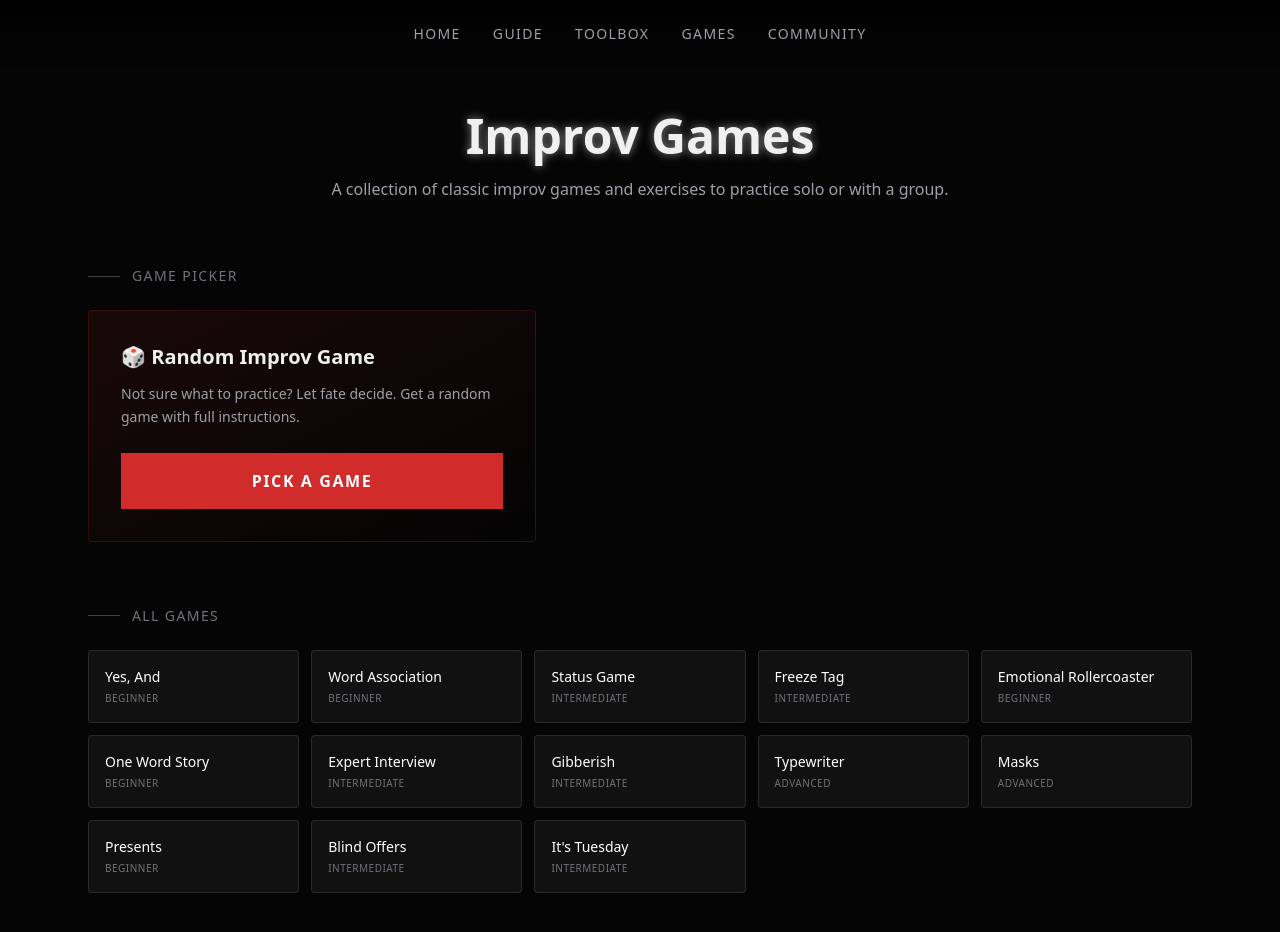
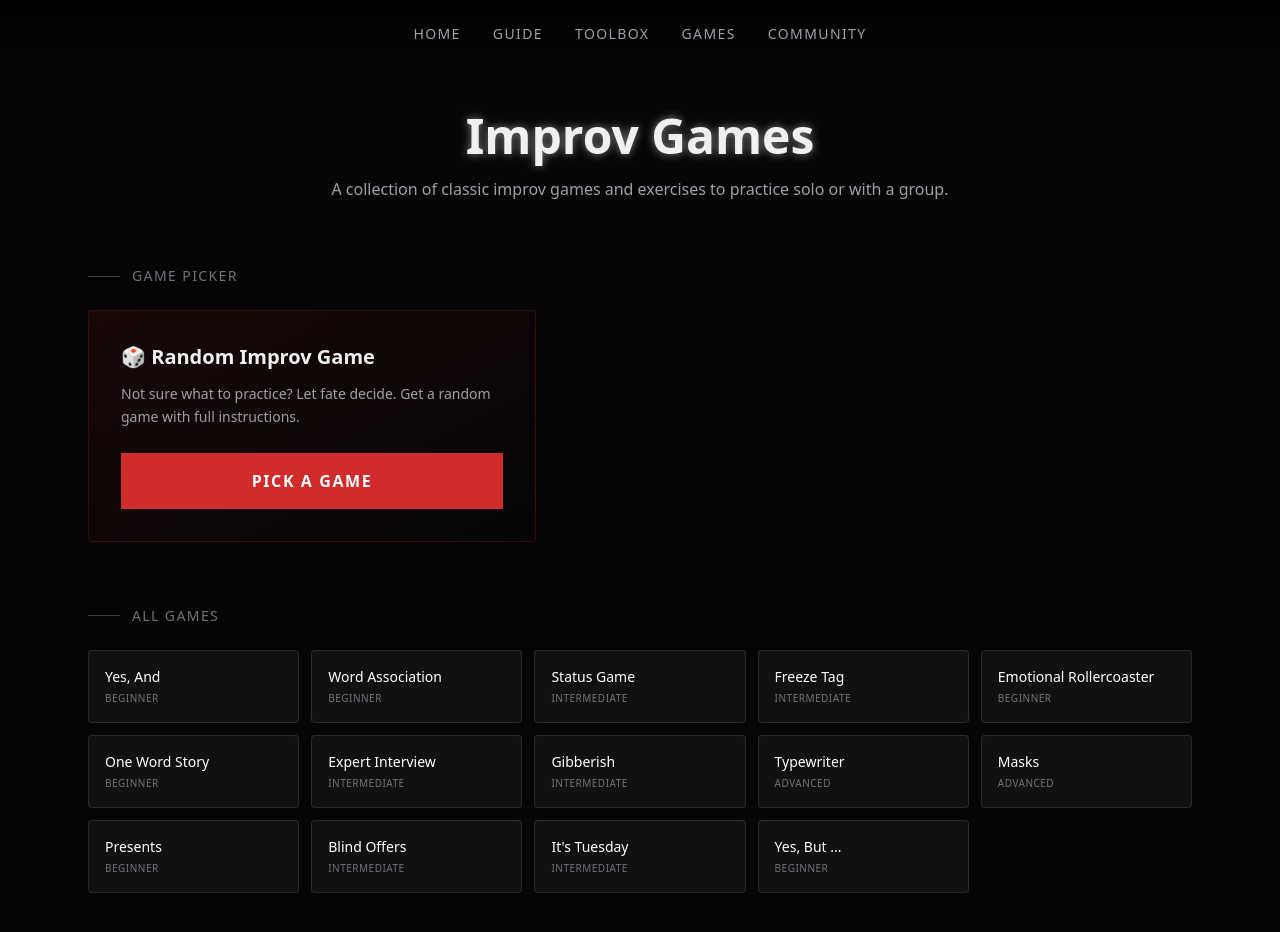
Before and after one commit to Mathe-S/improv, a Next.js app: page /games in a window 1280 px wide. Shown: the top 932 px of the page. Built offline with nearby package versions, Linux system fonts and the light colour scheme.

Commit message:
feat: add 'Yes, But ...' game to toolbox

```diff
--- a/src/data/toolboxData.ts
+++ b/src/data/toolboxData.ts
@@ -506,6 +506,19 @@ export const improvGames: ImprovGame[] = [
     playerCount: "2",
     difficulty: "intermediate",
   },
+  {
+    name: "Yes, But ...",
+    description: "An 'accept-and-block' game that demonstrates the nature of caution vs spontaneity.",
+    rules: [
+      "Player A asks a question that Player B can say 'Yes' to.",
+      "Player B says 'Yes, but...' and adds a complication or block.",
+      "Bad version: Plan your reply. This feels logical and cautious.",
+      "Good version: Reply immediately with enthusiasm, saying whatever comes to mind.",
+      "Notice how the 'Good' version creates cleaner, funnier transitions.",
+    ],
+    playerCount: "2",
+    difficulty: "beginner",
+  },
 ];
 
 // ============ UTILITY FUNCTIONS ============
```
